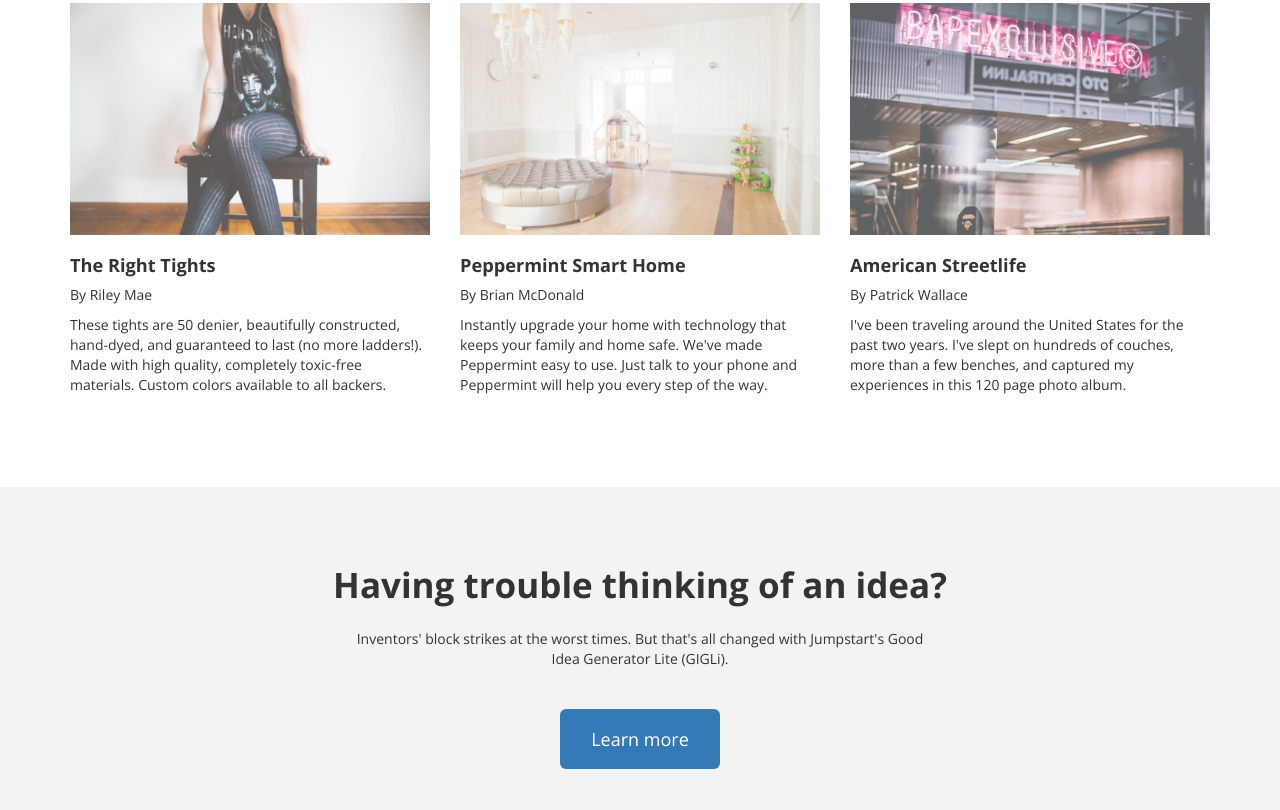
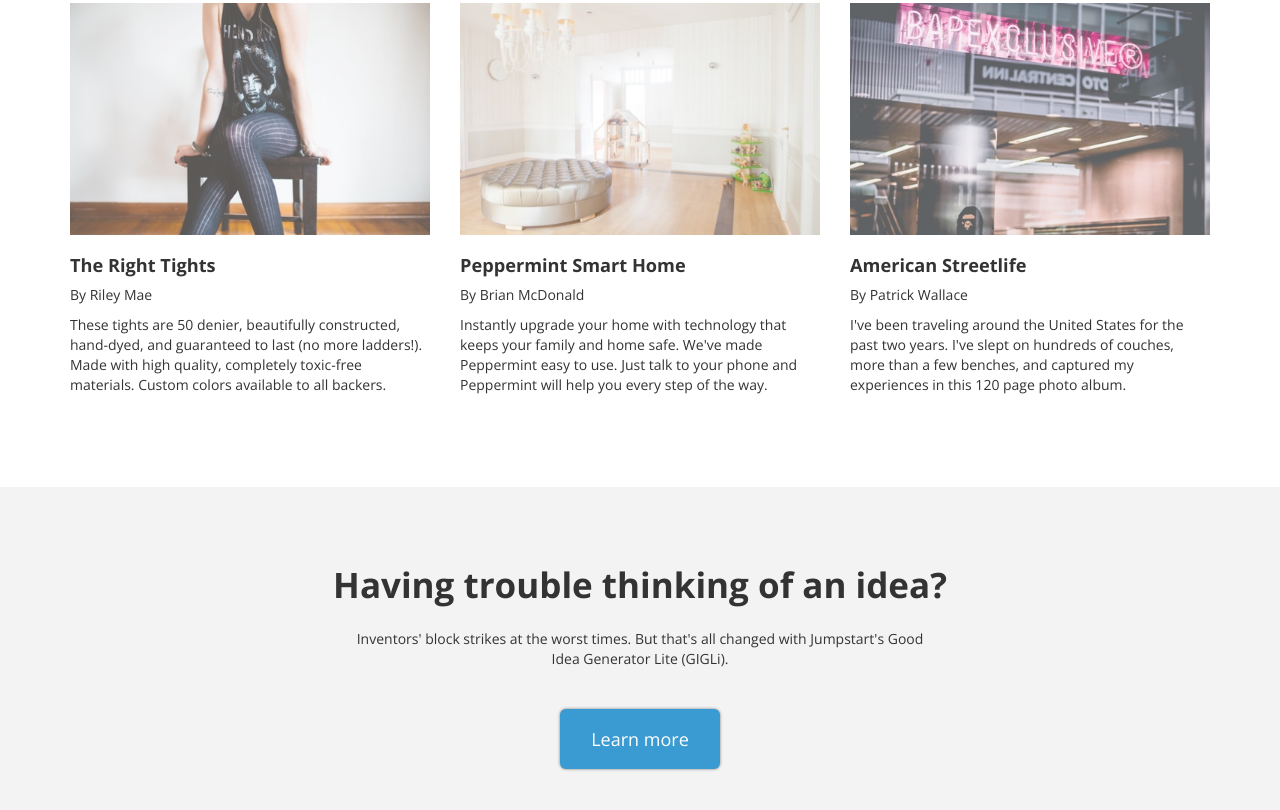
Before and after one commit to Rduous/JumpStart, a plain HTML site: page index.html in a window 1280 px wide. Shown: the part 991-1801 px from the top of the page. Drawn offline with nearby package versions, Linux system fonts and the light colour scheme; a script that the page names is missing.

Commit message:
More button styling.

```diff
--- a/resources/css/style.css
+++ b/resources/css/style.css
@@ -30,6 +30,16 @@ h3 {
   margin-top: 2.8rem  !important;
   padding: 1.3rem 0;
   width: 11.4rem !important;
+  background-color: #399bd1 !important;
+  box-shadow: 0 0 3px rgba(0,0,0,0.5);
+}
+
+.button:hover {
+  box-shadow: 0 0 12px rgba(0,0,0,0.9);
+}
+
+.button:active {
+  box-shadow: 0 0 0 rgba(0,0,0,0.5);
 }
 
 /* jumbotron */
@@ -79,7 +89,7 @@ h3 {
 /* Having trouble/footer section */
 footer {
   background-color: #f3f3f3;
-  padding: 5.2rem 0;
+  padding: 5.2rem 1rem;
   text-align: center;
 }
 
@@ -88,7 +98,7 @@ footer strong {
 }
 
 footer p {
-  width: 42rem;
+  max-width: 42rem;
   margin: auto;
   margin-top: 1.4rem;
 }
```
